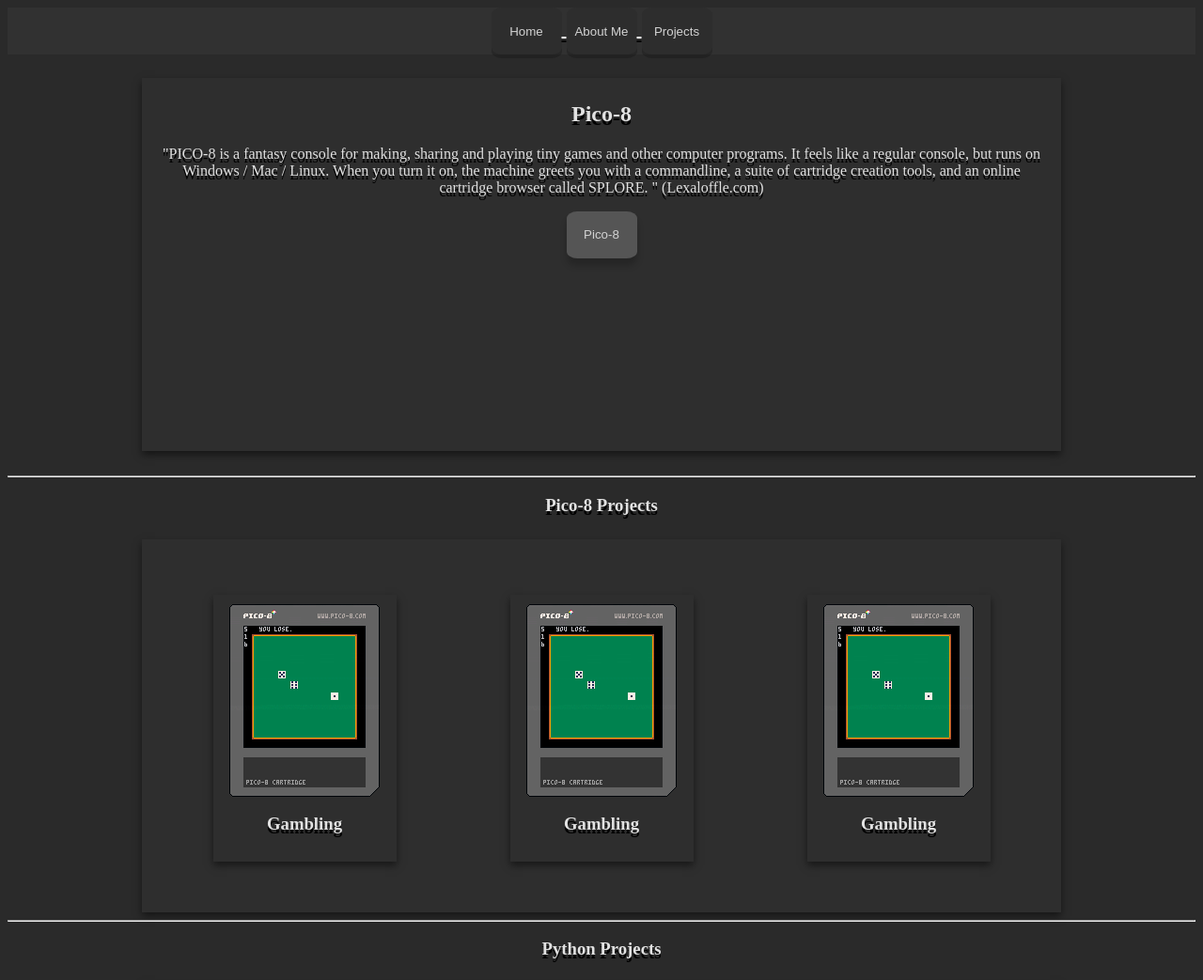
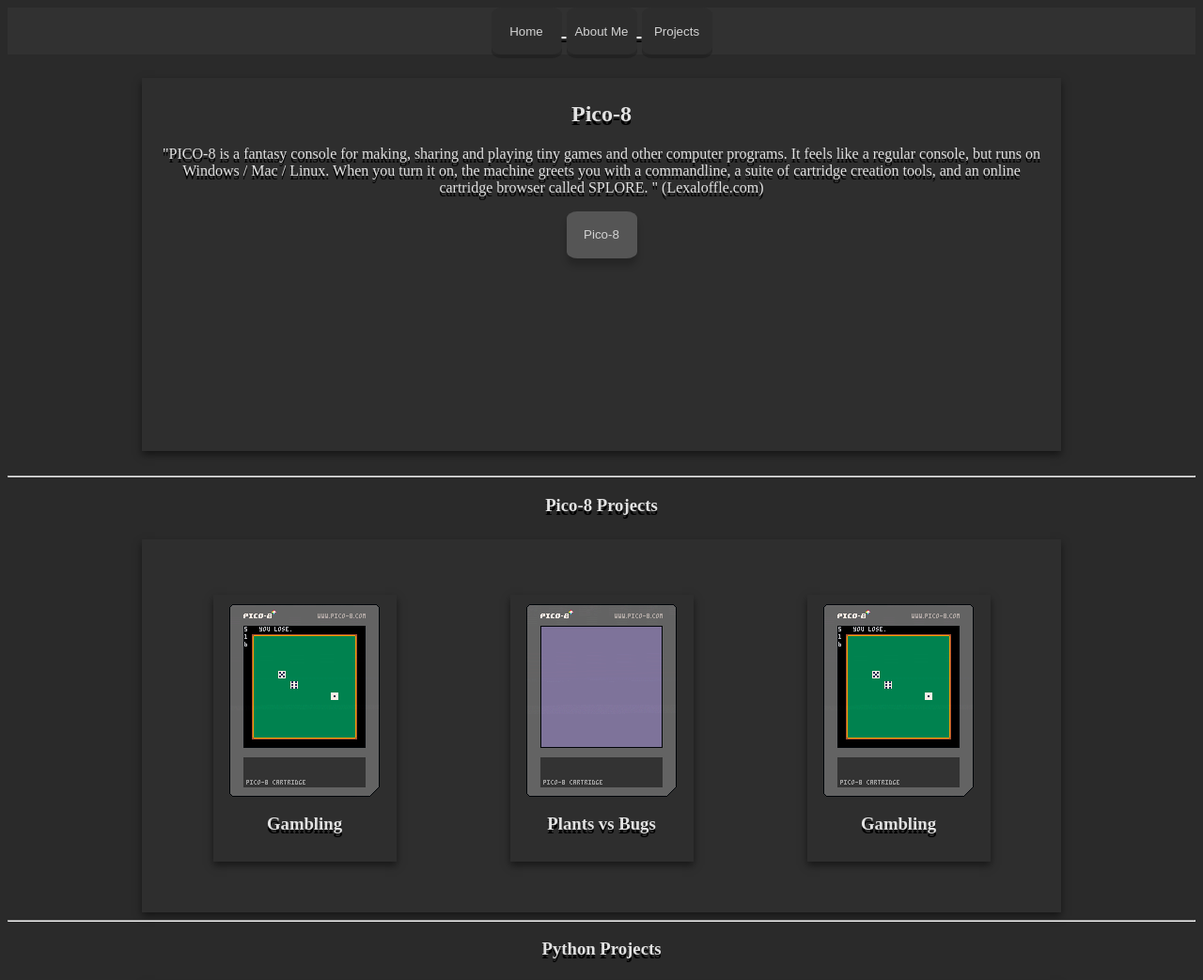
Before and after one commit to StevenSpanos/stevenspanos.github.io, a plain HTML site: page projects.html in a window 1280 px wide. Shown: the top 1043 px of the page at 94% size. Drawn offline with Linux system fonts and the light colour scheme.

Commit message:
plants vs bugs

```diff
--- a/projects.html
+++ b/projects.html
@@ -31,8 +31,8 @@
     <h3>Gambling</h3>
     </div>
     <div class="display">
-    <img src="gambling-pico8.png">
-    <h3>Gambling</h3>
+    <img src="pvb.png">
+    <h3>Plants vs Bugs</h3>
     </div>
     <br>
     <div class="display">
```
